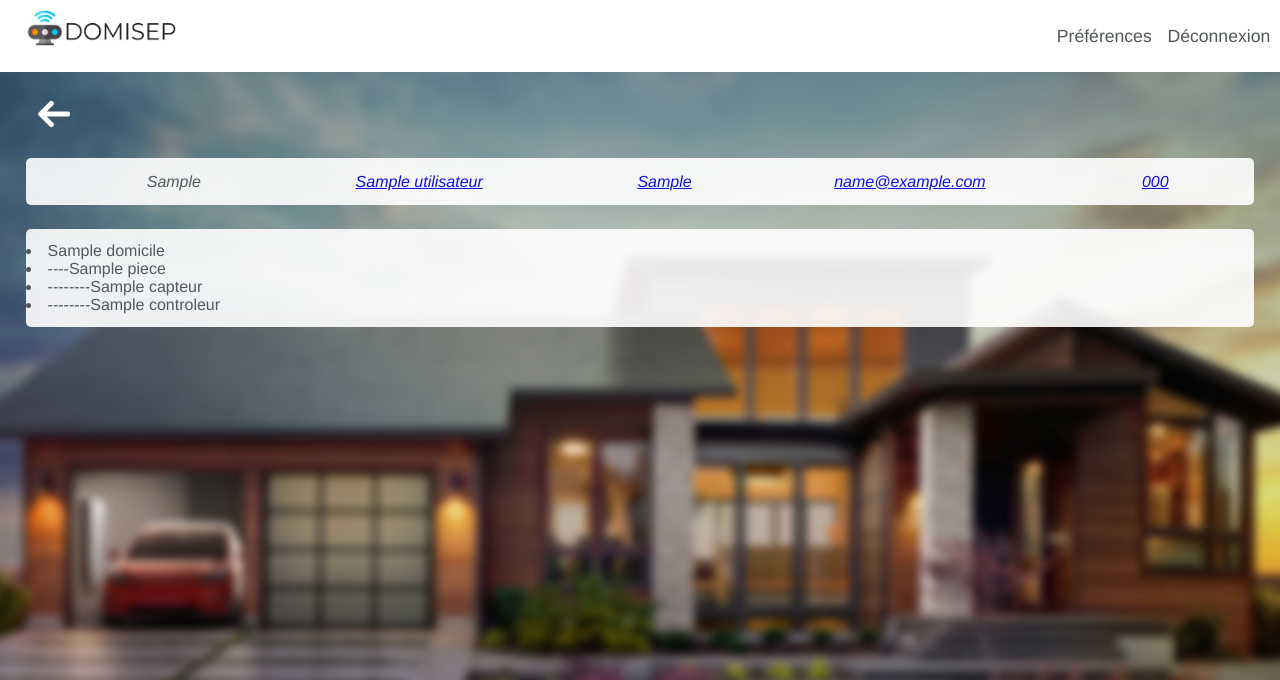
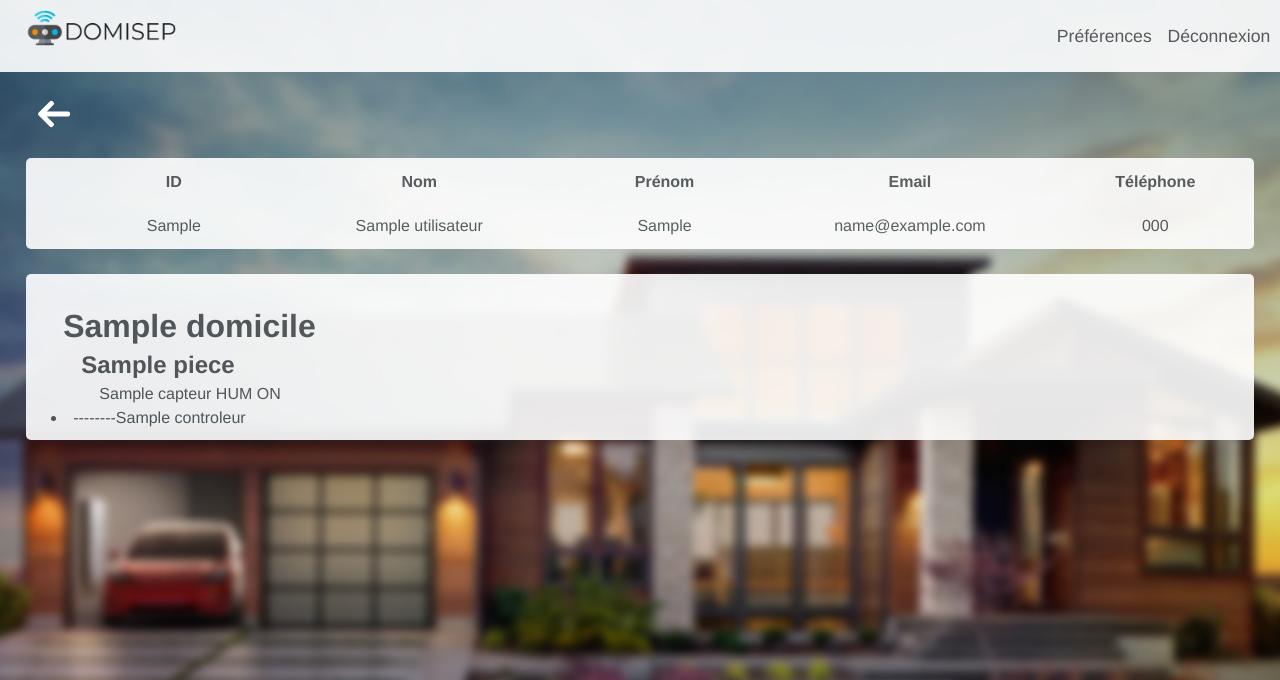
Before and after one commit to luquf/jalapp, a PHP site: the page made by views/capteurs_admin.php in a window 1280 px wide. Shown: the top 680 px of the page. Run offline with PHP 8.4, Linux system fonts and the light colour scheme; tables that the repository leaves empty hold one stand-in row (values such as "Sample post").

Commit message:
maj css admin int + detail

```diff
--- a/public/css/admin_interface.css
+++ b/public/css/admin_interface.css
@@ -95,7 +95,7 @@
         padding-right: 4%;
         padding-bottom: 5%;
         color: #515659;
-        border-radius: 0%;
+        border-radius: 10px;
     }
     table
     {
--- a/public/css/capteurs_admin.css
+++ b/public/css/capteurs_admin.css
@@ -13,7 +13,7 @@
     #bandeau
     {
         background-color: #ffffff;
-        opacity : 1;
+        opacity : 0.9;
         display: flex;
         width: 100%;
         height: 100%;
@@ -81,11 +81,15 @@
         font-size : 17px
     }
 
-    .identification{
-        font-style: italic;
+    .identification {
         margin-left : 2%;
         margin-bottom: 2%;
         text-decoration: none;
+    }
+    .identification a {
+        text-decoration: none;
+        color: #515659;
+
     }
 
     table{
@@ -93,6 +97,7 @@
         width : 100%;
         border :none;
         text-align: center;
+        margin-bottom: 2%;
     }
 
 
@@ -140,54 +145,27 @@
         opacity: 0.9;
         padding-top: 1%;
         padding-bottom: 1%;
+        padding-left: 2%;
         margin-left : 2%;
         margin-right : 2%;
         border-radius : 5px;
         border-bottom: 0px;
+        margin-bottom: 2%;
     }
 
-    .domiciles{
-        margin-left: 2.5%;
-        border-style: none;
-        color: white;
-        font-size: large;
-        background-color: #515659;
-        opacity: 0.9;
-        margin-left : 2%;
-        margin-right : 2%;
-        border-radius : 5px;
+    h1{
+        margin-bottom: 0.5%;
+        padding-left: 1%;
     }
-
-    .domiciles:focus{
-        font-weight: bold;
-        outline: none;
+    h2{
+        margin-top: 0.5%;
+        padding-left:2.5%;
+        margin-bottom: 0.5%;
     }
-
-    .pieces{
-        margin-left: 5%;
-        border-style: none;
-        color: #515659;
-        font-size: medium;
-        background-color: white;
-        opacity: 0.9;
-        margin-left : 2%;
-        margin-right : 2%;
-        border-radius : 5px;
-        border-bottom: 0px;
-    }
-
-    .pieces:focus{
-        font-weight: bold;
-        outline: none;
-
-    }
-
-    #capteurs{
-        background-color: #ffffff;
-        opacity: 0.9;
-        margin-left : 2%;
-        margin-right : 2%;
-        border-radius : 5px;
+    p{
+        margin-top: 0.5%;
+        margin-bottom: 0.5%;
+        padding-left: 4%;
     }
 
 }
--- a/views/capteurs_admin.php
+++ b/views/capteurs_admin.php
@@ -53,6 +53,18 @@ else {
         <div id="tableau" >
 
             <table class="identification">
+            <thead>
+                    <tr>
+                        <th>ID</th>
+                        <th>Nom</th>
+                        <th>Prénom</th>
+                        <th>Email</th>
+                        <th>Téléphone</th>
+                    </tr>
+                </thead>
+
+
+                <tbody id="table">
                 <thead>
                 <?php
                         $userid = $_SESSION['selected_user'];
@@ -62,10 +74,10 @@ else {
 						} else {
 							foreach ($utilisateur as $utilisateur) {
                                 echo "<tr><td>".$utilisateur[0]."</td>
-                                <td><a href= 'capteurs_admin.php?selected=".$utilisateur[0]."' class='lien_ID'>".$utilisateur[1]."</a></td>
-                                <td><a href= 'capteurs_admin.php?selected=".$utilisateur[0]."' class='lien_ID'>".$utilisateur[2]."</a></td>
-                                <td><a href= 'capteurs_admin.php' class='lien_ID'>".$utilisateur[3]."</a></td>
-                                <td><a href= 'capteurs_admin.php' class='lien_ID'>".$utilisateur[8]."</a></td></tr>";
+                                <td>".$utilisateur[1]."</td>
+                                <td>".$utilisateur[2]."</td>
+                                <td>".$utilisateur[3]."</td>
+                                <td>".$utilisateur[8]."</td></tr>";
                             }
                          }
                 ?>
@@ -77,16 +89,15 @@ else {
 
     <div class="principal">
 
-        <div>
                     <?php
                     $userid = $_SESSION['selected_user'];
                     $data = getUserData($userid);
                     foreach ($data as $domcile) {
-                        echo "<li>".$domcile[1]."</li>";
+                        echo "<h1>".$domcile[1]."</h1>";
                         foreach ($domcile["pieces"] as $piece) {
-                            echo "<li>----".$piece[1]."</li>";
+                            echo "<h2>".$piece[1]."</h2>";
                             foreach ($piece["capteurs"] as $capteur) {
-                                echo "<li>--------".$capteur[1]."</li>";
+                                echo "<p>".$capteur[1]." ".$capteur[2]." ".$capteur[3]."</p>";
                             }
                             foreach ($piece["controleurs"] as $controleur) {
                                 echo "<li>--------".$controleur[1]."</li>";
@@ -94,7 +105,7 @@ else {
                         }
                     }
                     ?>
-        </div>
+
     </div>
     </body>
 </html>
```
